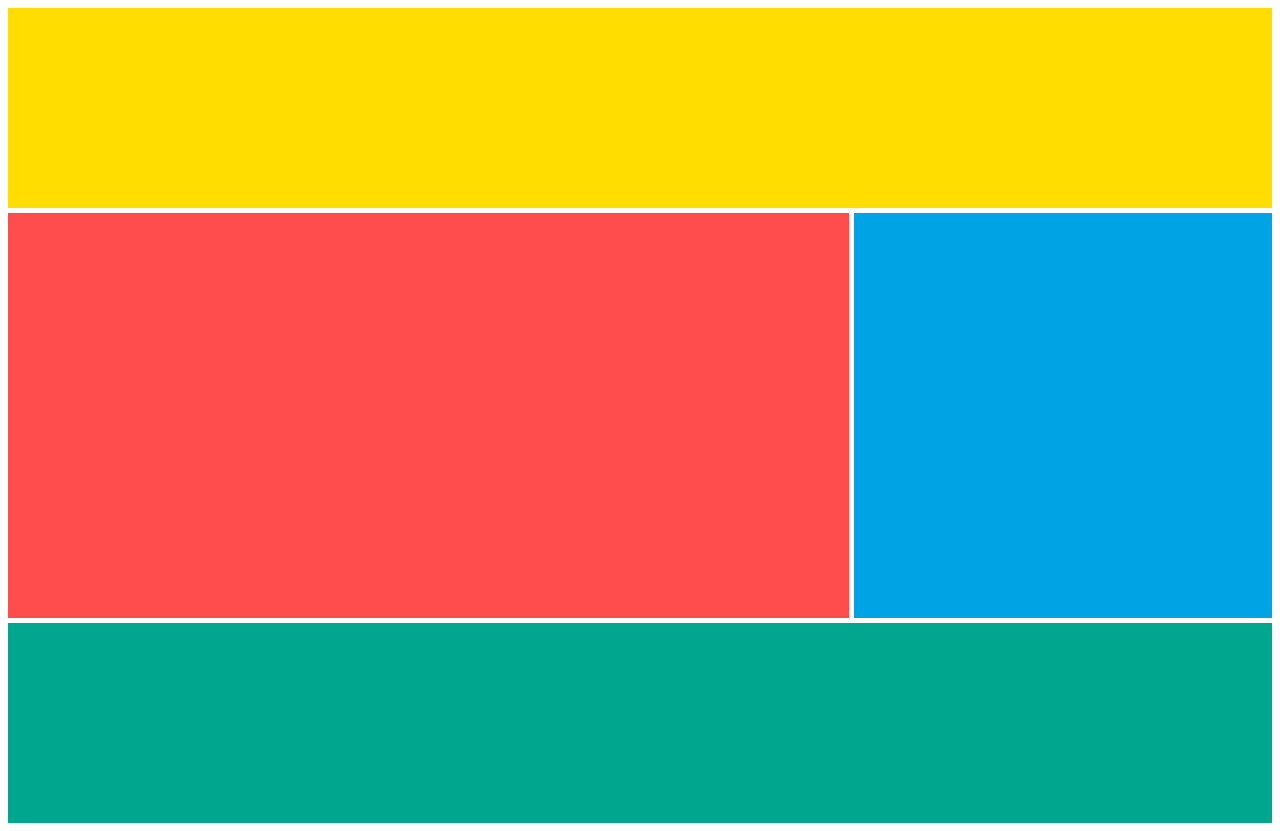
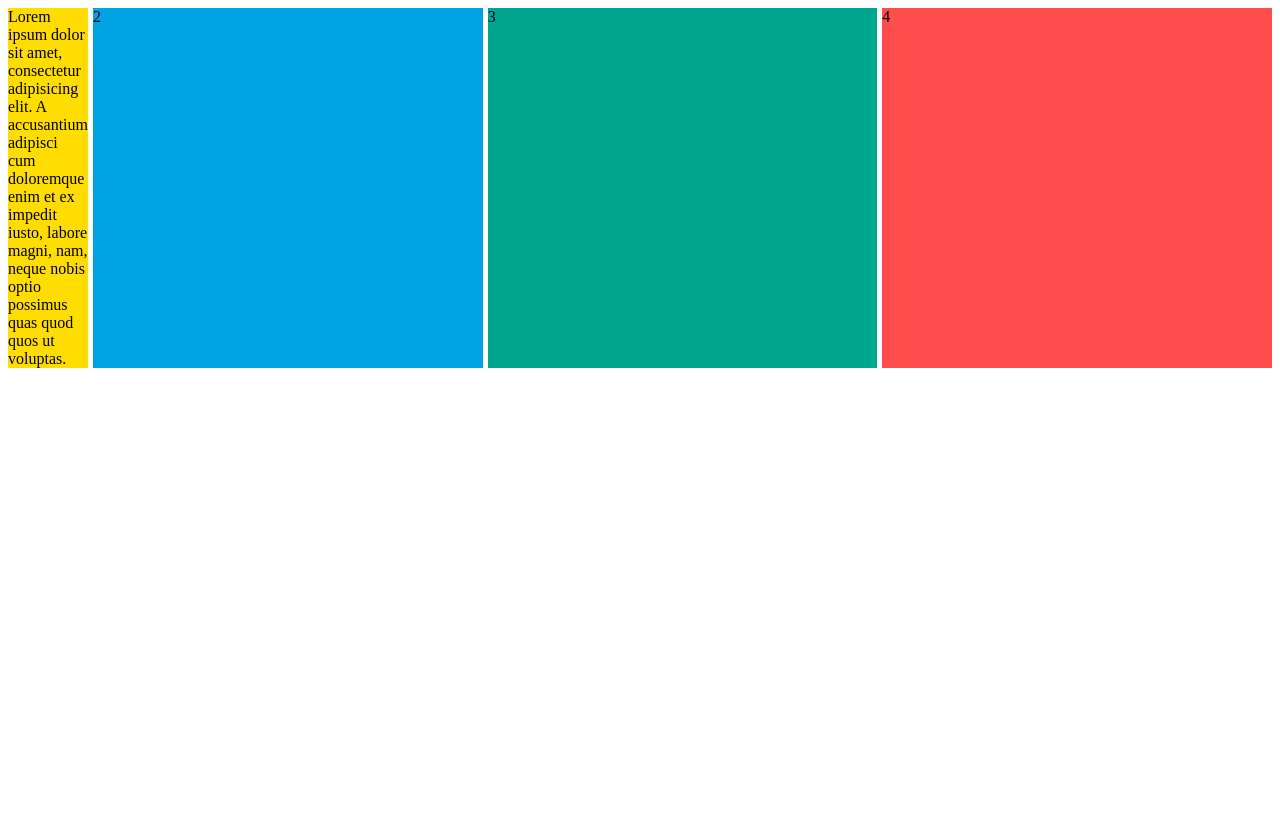
Before and after one commit to jonsoku/css_practice1, a plain HTML site: page grid.html in a window 1280 px wide. After the commit the page ends 800 px from the top, so only its background shows below. Drawn offline with Linux system fonts and the light colour scheme.

Commit message:
minmax, max-content, min-content

```diff
--- a/grid.html
+++ b/grid.html
@@ -7,42 +7,39 @@
     <meta http-equiv="X-UA-Compatible" content="ie=edge">
     <title>Document</title>
     <style>
+
         .father{
             display:grid;
-            grid-auto-rows: 200px;
             grid-gap: 5px;
-            grid-template-areas:
-                    "header header header"
-                    "content content sidebar"
-                    "content content sidebar"
-                    "footer footer footer"
+            /* fr : fraction */
+            /* grid-template-columns: 1fr 2fr 3fr 4fr; */
+            grid-template-columns: min-content repeat(3, 1fr);
+
+
         }
 
         .first{
-            grid-area:header;
             background-color: #ffdd00;
         }
         .second{
-            grid-area: sidebar;
             background-color: #00a4e4;
         }
         .third{
-            grid-area:footer;
             background-color: #00a78e
         }
         .fourth{
-            grid-area:content;
             background-color: #ff4c4c
         }
+
 
     </style>
 </head>
 <body>
 <div class="father">
-    <div class="first"></div>
-    <div class="second"></div>
-    <div class="third"></div>
-    <div class="fourth"></div>
+    <div class="first">Lorem ipsum dolor sit amet, consectetur adipisicing elit. A accusantium adipisci cum doloremque enim et ex impedit iusto, labore magni, nam, neque nobis optio possimus quas quod quos ut voluptas.</div>
+    <div class="second">2</div>
+    <div class="third">3</div>
+    <div class="fourth">4</div>
 </div>
 </body>
 </html>
```
Also changed, not shown: README.md.
